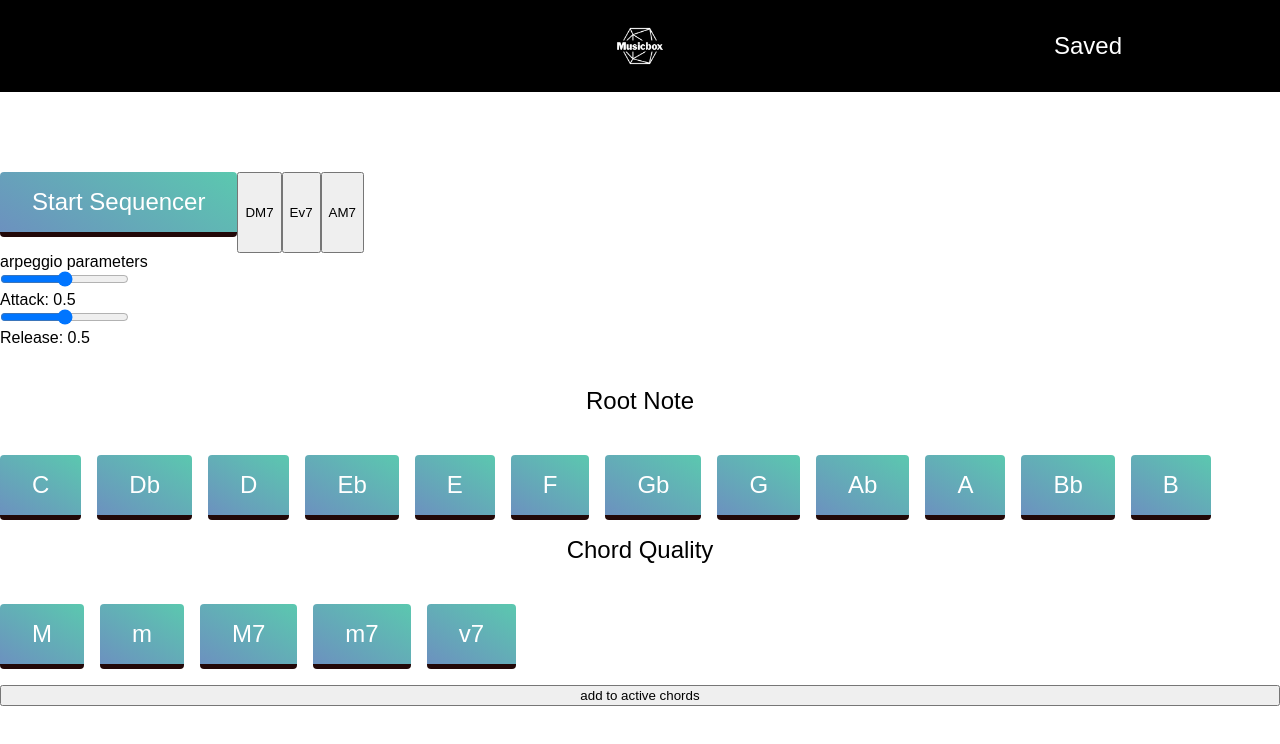
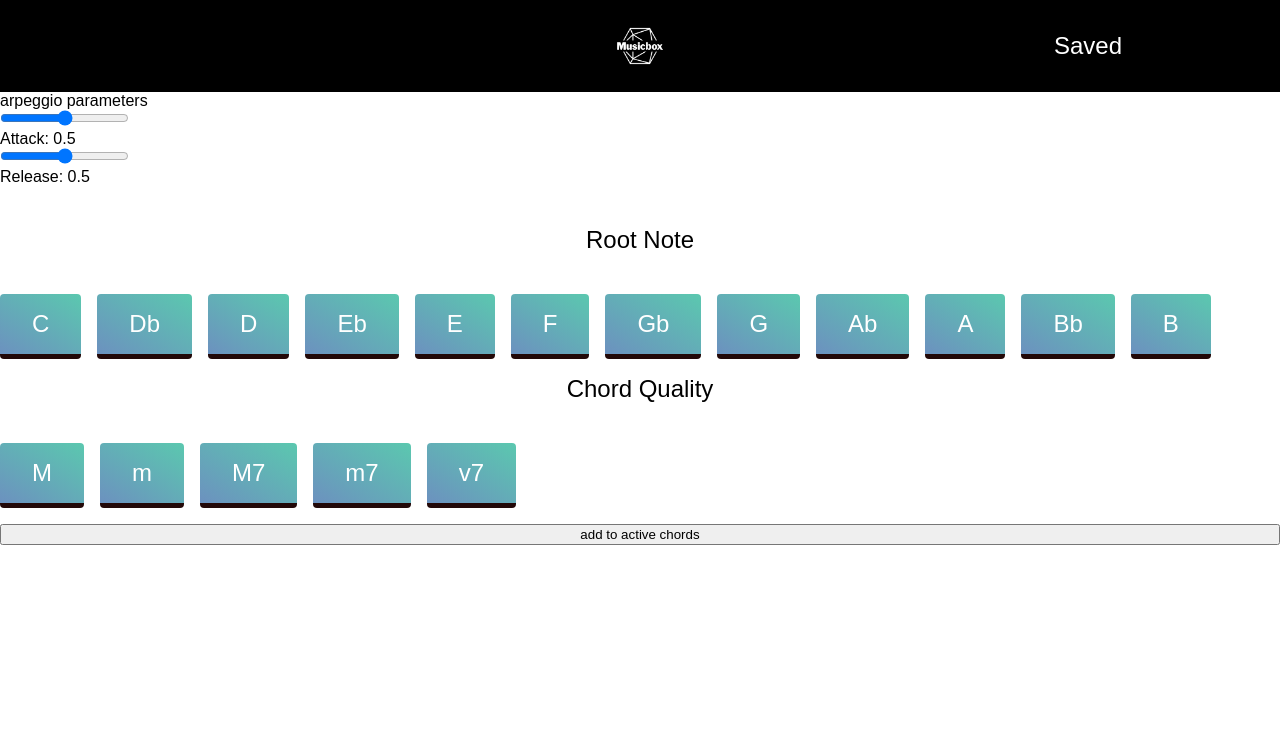
Before and after one commit to Starfodders/Musicbox, a React (Create React App) app: page /test in a window 1280 px wide. Shown: the top 744 px of the page. Built offline with nearby package versions, Linux system fonts and the light colour scheme.

Commit message:
deleted test cases

```diff
--- a/src/components/TestPage/TestPage.js
+++ b/src/components/TestPage/TestPage.js
@@ -241,12 +241,6 @@ const SequencerExample = () => {
             )
         }))}
     </div>
-    <div className="test">
-        <button className="chords__button" onClick={handleToggleSequencer}>{startStopButton}</button>
-        <button onClick={() => {changeSounds(chords[22], bassPatterns[2])}}>{notes[2]+chordQuality[2]}</button>
-        <button onClick={() => {changeSounds(chords[44], bassPatterns[4])}}>{notes[4]+chordQuality[4]}</button>
-        <button onClick={() => {changeSounds(chords[92], bassPatterns[9])}}>{notes[9]+chordQuality[2]}</button>
-    </div>
     <div>
         <h4>arpeggio parameters</h4>
         {/*make inputs components probably*/}
```
